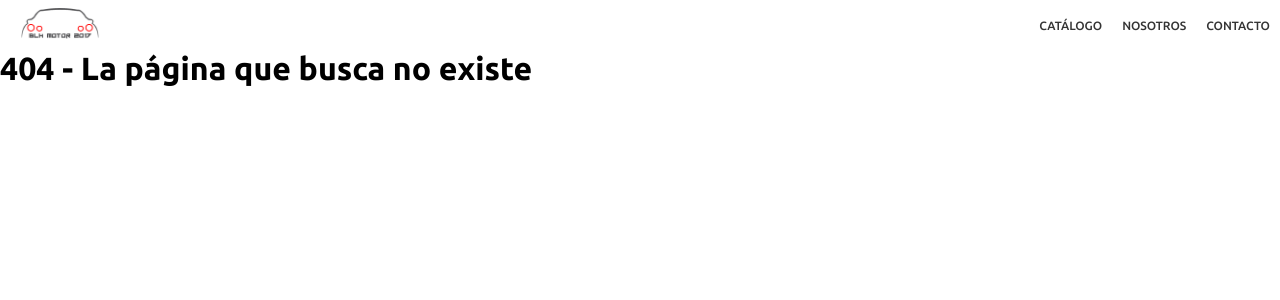
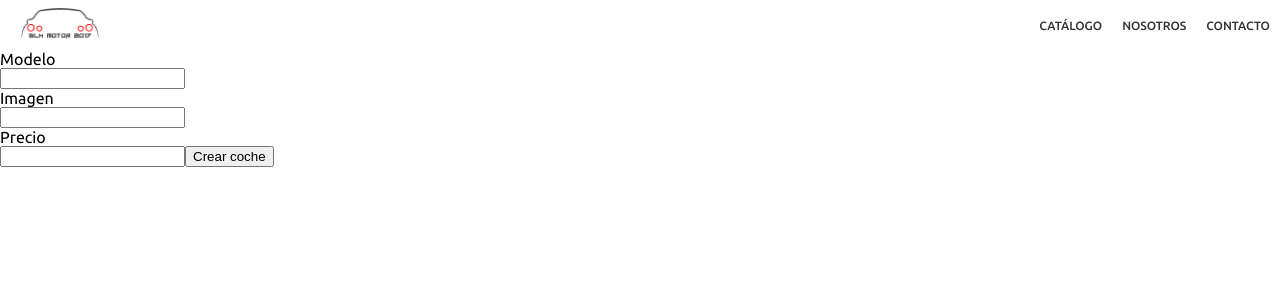
Before and after one commit to joansvich/blhmotor2017, a React (Create React App) app: page /create in a window 1280 px wide. Before the commit this address had no page. Shown: the top 300 px of the page. Built offline with nearby package versions, Linux system fonts and the light colour scheme; no server answers.

Commit message:
Added connection API

```diff
--- a/package.json
+++ b/package.json
@@ -3,6 +3,8 @@
   "version": "0.1.0",
   "private": true,
   "dependencies": {
+    "axios": "^0.18.0",
+    "dotenv": "^8.0.0",
     "react": "^16.8.6",
     "react-dom": "^16.8.6",
     "react-router-dom": "^5.0.0",
--- a/src/App.js
+++ b/src/App.js
@@ -3,6 +3,7 @@ import { Switch, Route } from 'react-router-dom'
 import homepage from './pages/homepage/homepage';
 import notfound from './pages/notfound';
 import coches from './pages/coches';
+import createCars from './pages/createCars/createCars';
 import Navbar from './components/Navbar/Navbar';
 
 class App extends Component {
@@ -14,6 +15,7 @@ class App extends Component {
         <Switch>
           <Route exact path="/" component={homepage} />
           <Route exact path="/coches" component={coches} />
+          <Route exact path="/create" component={createCars} />
           <Route path="" component={notfound} />
         </Switch>
       </>
--- /dev/null
+++ b/src/lib/cars-service.js
@@ -0,0 +1,30 @@
+import axios from 'axios';
+
+class CarsService {
+  constructor() {
+    this.cars = axios.create({
+      baseURL: process.env.REACT_APP_BACKEND_URL,
+      withCredentials: true // only beacause we want to share cookies with the backend server otherwise set it to false
+    })
+  }
+
+  list() {
+    return this.cars.get('/cars/')
+      .then(({ data }) => {
+        return data
+      });
+  }
+
+  create(car) {
+    const { model, image, price } = car;
+    console.log(model);
+    return this.cars.post('/cars/create', { model, image, price })
+      .then(({ data }) => data);
+  }
+
+}
+
+
+const carsService = new CarsService();
+
+export default carsService;
--- /dev/null
+++ b/src/pages/createCars/createCars.js
@@ -0,0 +1,42 @@
+import React, { Component } from 'react';
+import carsService from '../../lib/cars-service';
+
+class createCars extends Component {
+  state = {
+    model: "",
+    image: "",
+    price: ""
+  }
+
+  handleFormSubmit = (event) => {
+    event.preventDefault();
+    const { model, image, price } = this.state
+    carsService.create({ model, image, price })
+      .then((carCreated) => this.props.history.push('/'))
+      .catch()
+  }
+
+  handleChange = (event) => {
+    const { name, value } = event.target;
+    this.setState({ [name]: value });
+  }
+
+  render() {
+    const { model, image, price } = this.state;
+    return (
+      <>
+      <form onSubmit={this.handleFormSubmit}>
+        <p>Modelo</p>
+        <input className="component-input--input" type="text" name="model" value={model} onChange={this.handleChange} />
+        <p>Imagen</p>
+        <input className="component-input--input" type="text" name="image" value={image} onChange={this.handleChange} />
+        <p>Precio</p>
+        <input className="component-input--input" type="text" name="price" value={price} onChange={this.handleChange} />
+        <button type="submit" className="" >Crear coche</button>
+        </form>
+      </>
+    );
+  }
+}
+
+export default createCars;
--- a/src/pages/homepage/homepage.css
+++ b/src/pages/homepage/homepage.css
@@ -39,7 +39,7 @@
   position: relative;
 }
 
-.cars-available h2{
+.cars-available h2 {
   text-align: center;
   color: #525252;
   font-size: 26px;
@@ -55,18 +55,21 @@
 }
 
 .button-all-cars {
-  position: absolute;
   display: flex;
   flex-direction: row;
   justify-content: center;
   width: 100%;
   bottom: 0;
 }
-.button-all-cars button{
+
+.button-all-cars button {
   background-color: #FF5C5C;
   border-radius: 30px;
   font-size: 20px;
   color: white;
   padding: 5px 10px;
   font-weight: 500;
+  margin: 10px;
+  border: 0;
+  box-shadow: 0 0 15px 1px rgba(32, 33, 36, 0.37);
 }
```
Also changed, not shown: src/pages/createCars/createCars.css (added), 2 other files (tests, documents, lock files or other folders).
